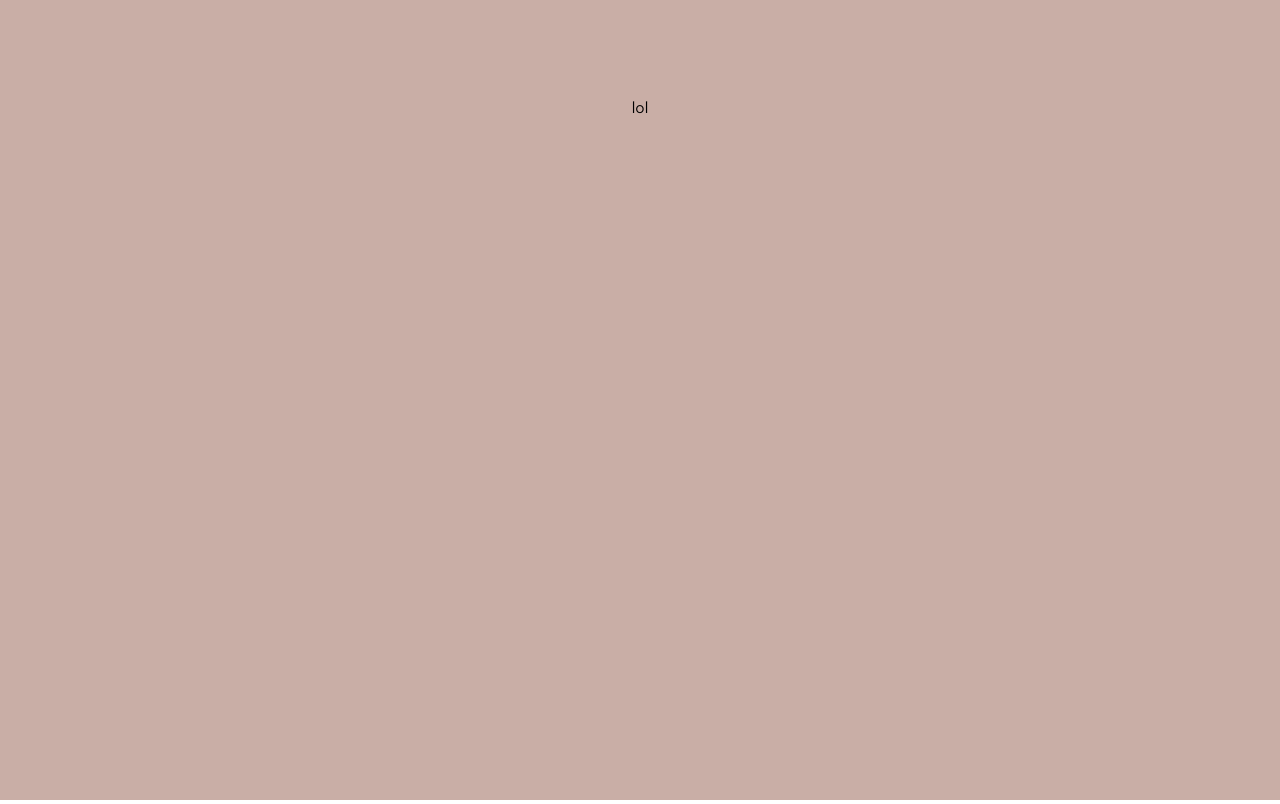
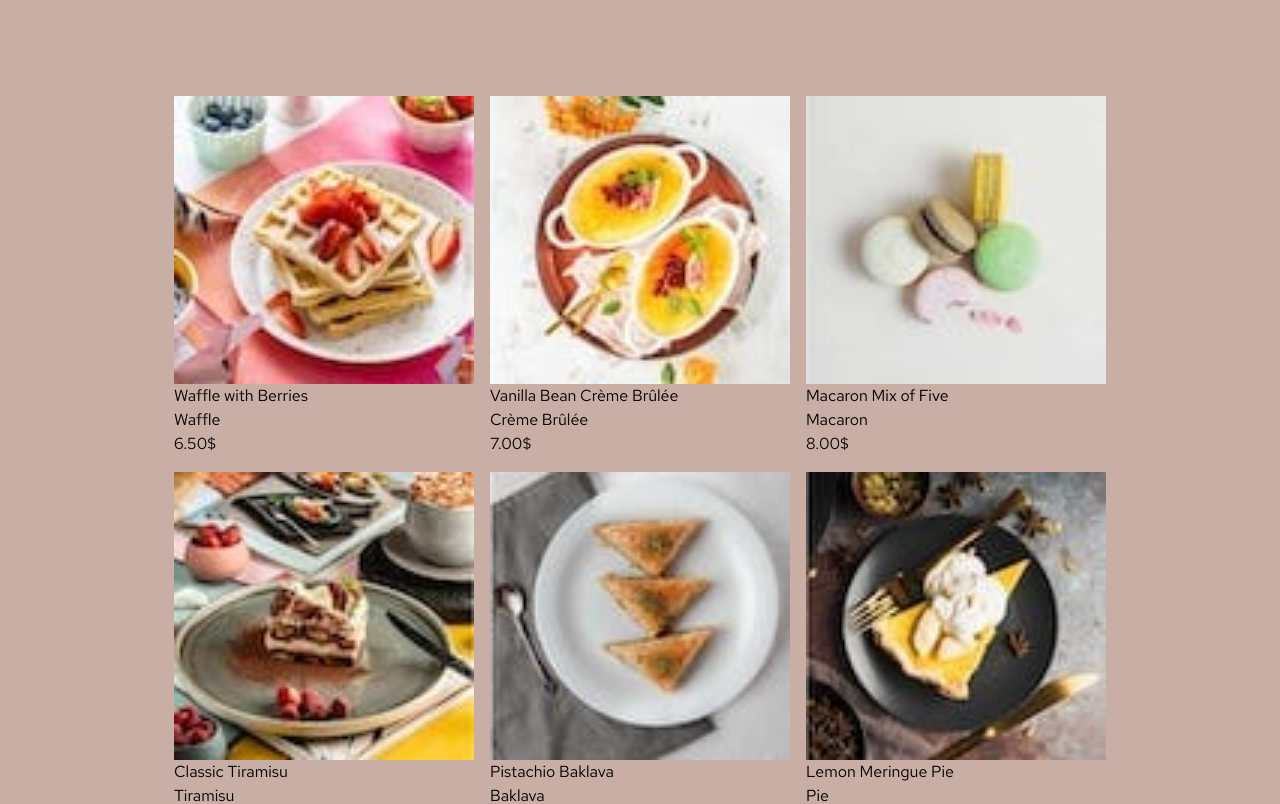
Before and after one commit to ajarek/next-14-ep-49-ecomerce-mentor, a Next.js app: page / in a window 1280 px wide. Shown: the top 804 px of the page. Built offline with nearby package versions, Linux system fonts and the light colour scheme.

Commit message:
added list

```diff
--- a/app/page.tsx
+++ b/app/page.tsx
@@ -1,9 +1,22 @@
 import Image from "next/image";
-
+import data from '@/data/data.json'
 export default function Home() {
   return (
     <main className="flex bg-[var(--Rose-300)] min-h-screen flex-col items-center justify-between p-24">
-      <h1>lol</h1>
+      <div className='grid grid-cols-3 gap-4'>
+
+      {data.map((item, index) => (
+        <div key={index}>
+          <Image src={item.image.thumbnail} alt={item.name} width={300} height={300} />
+          <p>{item.name}</p>
+          <p>{item.category}</p>
+          <p>{(item.price).toFixed(2)}$</p>
+        </div>
+      ))}
+
+
+
+      </div>
     </main>
   );
 }
```
